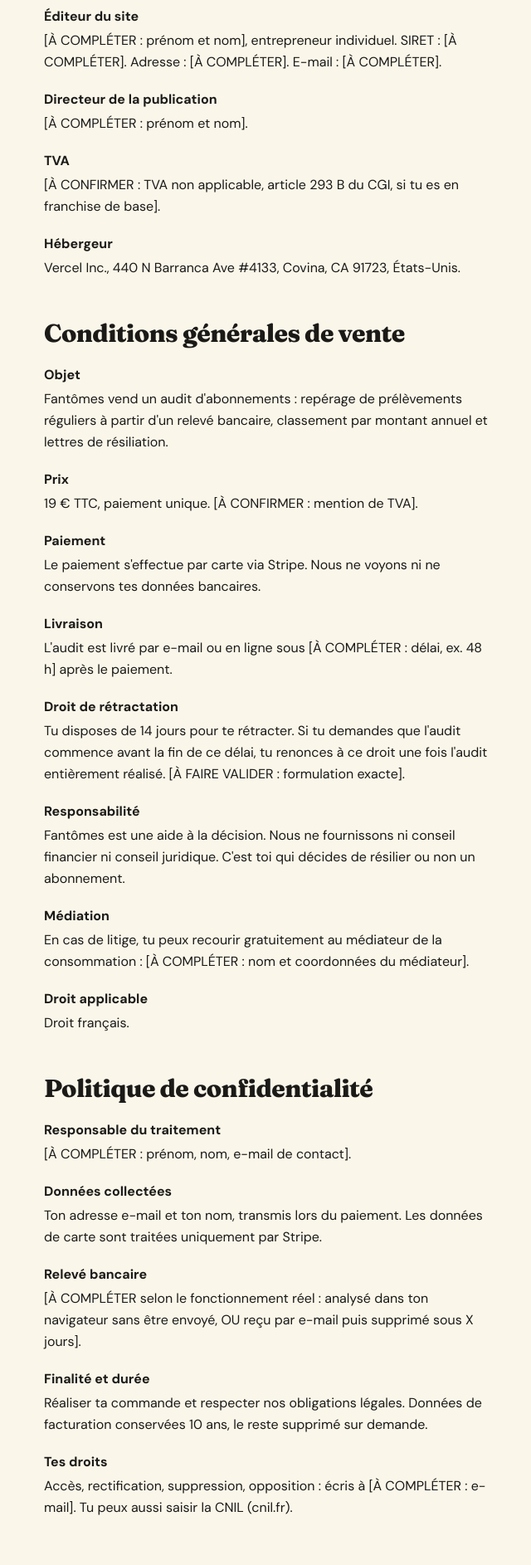
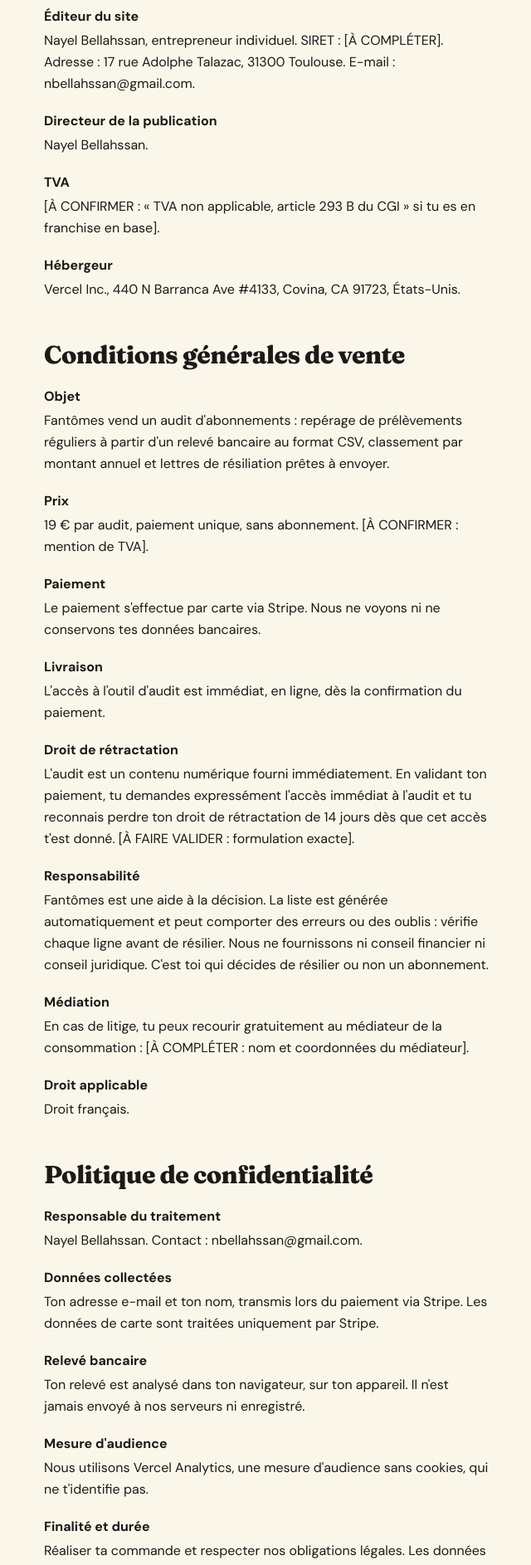
Before and after one commit to nbellahssan-ux/fantomes, a Next.js app: page /legal in a window 1280 px wide. Shown: the part 160-2046 px from the top of the page at 83% size, without its empty margins (319-959 px from the left). Built offline with nearby package versions, Linux system fonts and the light colour scheme.

Commit message:
Infos légales

```diff
--- a/app/legal/page.tsx
+++ b/app/legal/page.tsx
@@ -5,9 +5,9 @@ const sections = [
     id: "mentions",
     titre: "Mentions légales",
     blocs: [
-      ["Éditeur du site", "[À COMPLÉTER : prénom et nom], entrepreneur individuel. SIRET : [À COMPLÉTER]. Adresse : [À COMPLÉTER]. E-mail : [À COMPLÉTER]."],
-      ["Directeur de la publication", "[À COMPLÉTER : prénom et nom]."],
-      ["TVA", "[À CONFIRMER : TVA non applicable, article 293 B du CGI, si tu es en franchise de base]."],
+      ["Éditeur du site", "Nayel Bellahssan, entrepreneur individuel. SIRET : [À COMPLÉTER]. Adresse : 17 rue Adolphe Talazac, 31300 Toulouse. E-mail : nbellahssan@gmail.com."],
+      ["Directeur de la publication", "Nayel Bellahssan."],
+      ["TVA", "[À CONFIRMER : « TVA non applicable, article 293 B du CGI » si tu es en franchise en base]."],
       ["Hébergeur", "Vercel Inc., 440 N Barranca Ave #4133, Covina, CA 91723, États-Unis."],
     ],
   },
@@ -15,12 +15,12 @@ const sections = [
     id: "cgv",
     titre: "Conditions générales de vente",
     blocs: [
-      ["Objet", "Fantômes vend un audit d'abonnements : repérage de prélèvements réguliers à partir d'un relevé bancaire, classement par montant annuel et lettres de résiliation."],
-      ["Prix", "19 € TTC, paiement unique. [À CONFIRMER : mention de TVA]."],
+      ["Objet", "Fantômes vend un audit d'abonnements : repérage de prélèvements réguliers à partir d'un relevé bancaire au format CSV, classement par montant annuel et lettres de résiliation prêtes à envoyer."],
+      ["Prix", "19 € par audit, paiement unique, sans abonnement. [À CONFIRMER : mention de TVA]."],
       ["Paiement", "Le paiement s'effectue par carte via Stripe. Nous ne voyons ni ne conservons tes données bancaires."],
-      ["Livraison", "L'audit est livré par e-mail ou en ligne sous [À COMPLÉTER : délai, ex. 48 h] après le paiement."],
-      ["Droit de rétractation", "Tu disposes de 14 jours pour te rétracter. Si tu demandes que l'audit commence avant la fin de ce délai, tu renonces à ce droit une fois l'audit entièrement réalisé. [À FAIRE VALIDER : formulation exacte]."],
-      ["Responsabilité", "Fantômes est une aide à la décision. Nous ne fournissons ni conseil financier ni conseil juridique. C'est toi qui décides de résilier ou non un abonnement."],
+      ["Livraison", "L'accès à l'outil d'audit est immédiat, en ligne, dès la confirmation du paiement."],
+      ["Droit de rétractation", "L'audit est un contenu numérique fourni immédiatement. En validant ton paiement, tu demandes expressément l'accès immédiat à l'audit et tu reconnais perdre ton droit de rétractation de 14 jours dès que cet accès t'est donné. [À FAIRE VALIDER : formulation exacte]."],
+      ["Responsabilité", "Fantômes est une aide à la décision. La liste est générée automatiquement et peut comporter des erreurs ou des oublis : vérifie chaque ligne avant de résilier. Nous ne fournissons ni conseil financier ni conseil juridique. C'est toi qui décides de résilier ou non un abonnement."],
       ["Médiation", "En cas de litige, tu peux recourir gratuitement au médiateur de la consommation : [À COMPLÉTER : nom et coordonnées du médiateur]."],
       ["Droit applicable", "Droit français."],
     ],
@@ -29,11 +29,12 @@ const sections = [
     id: "confidentialite",
     titre: "Politique de confidentialité",
     blocs: [
-      ["Responsable du traitement", "[À COMPLÉTER : prénom, nom, e-mail de contact]."],
-      ["Données collectées", "Ton adresse e-mail et ton nom, transmis lors du paiement. Les données de carte sont traitées uniquement par Stripe."],
-      ["Relevé bancaire", "[À COMPLÉTER selon le fonctionnement réel : analysé dans ton navigateur sans être envoyé, OU reçu par e-mail puis supprimé sous X jours]."],
-      ["Finalité et durée", "Réaliser ta commande et respecter nos obligations légales. Données de facturation conservées 10 ans, le reste supprimé sur demande."],
-      ["Tes droits", "Accès, rectification, suppression, opposition : écris à [À COMPLÉTER : e-mail]. Tu peux aussi saisir la CNIL (cnil.fr)."],
+      ["Responsable du traitement", "Nayel Bellahssan. Contact : nbellahssan@gmail.com."],
+      ["Données collectées", "Ton adresse e-mail et ton nom, transmis lors du paiement via Stripe. Les données de carte sont traitées uniquement par Stripe."],
+      ["Relevé bancaire", "Ton relevé est analysé dans ton navigateur, sur ton appareil. Il n'est jamais envoyé à nos serveurs ni enregistré."],
+      ["Mesure d'audience", "Nous utilisons Vercel Analytics, une mesure d'audience sans cookies, qui ne t'identifie pas."],
+      ["Finalité et durée", "Réaliser ta commande et respecter nos obligations légales. Les données de facturation sont conservées 10 ans, le reste est supprimé sur demande."],
+      ["Tes droits", "Accès, rectification, suppression, opposition : écris à nbellahssan@gmail.com. Tu peux aussi saisir la CNIL (cnil.fr)."],
     ],
   },
 ];
```
